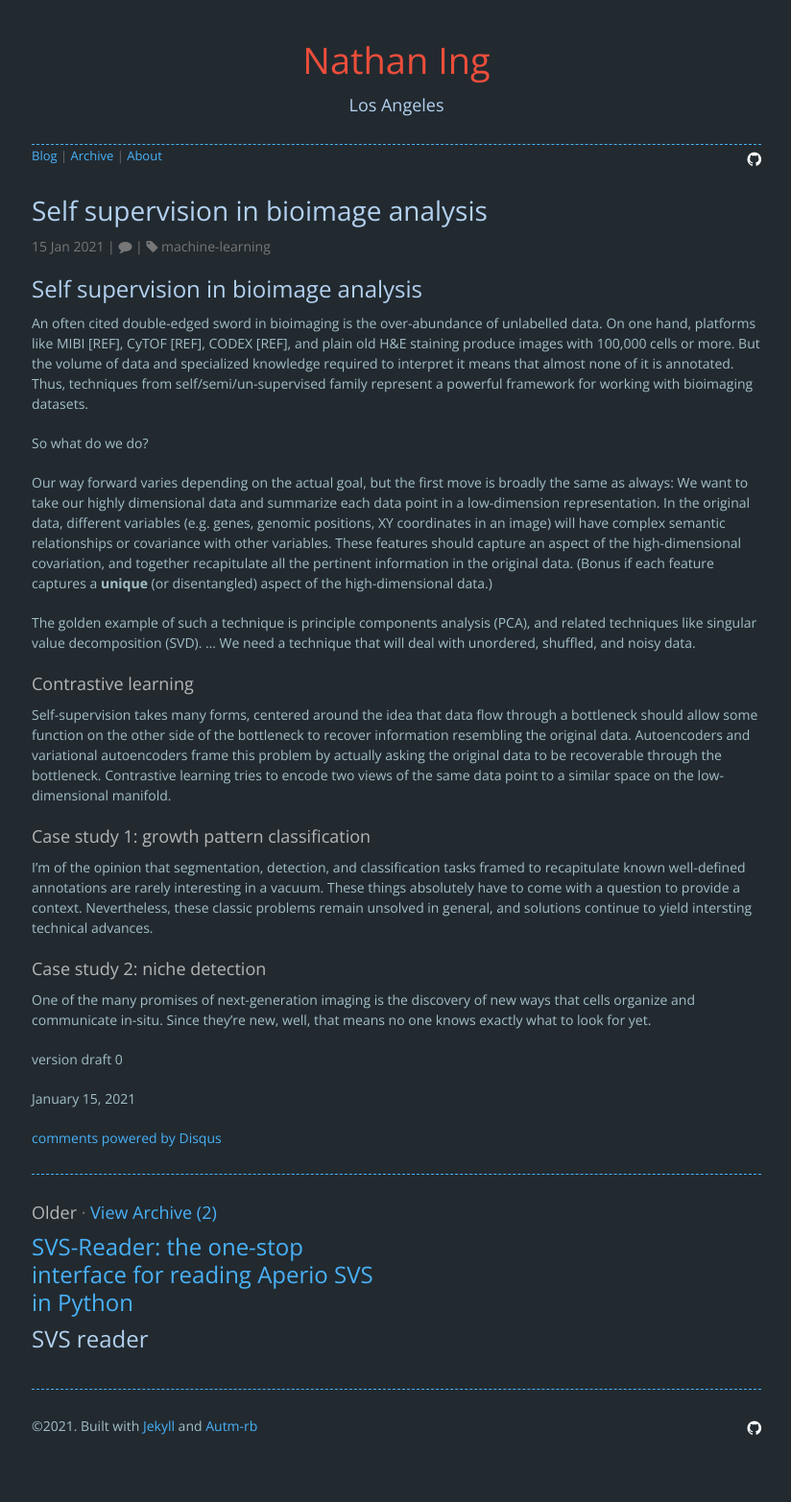
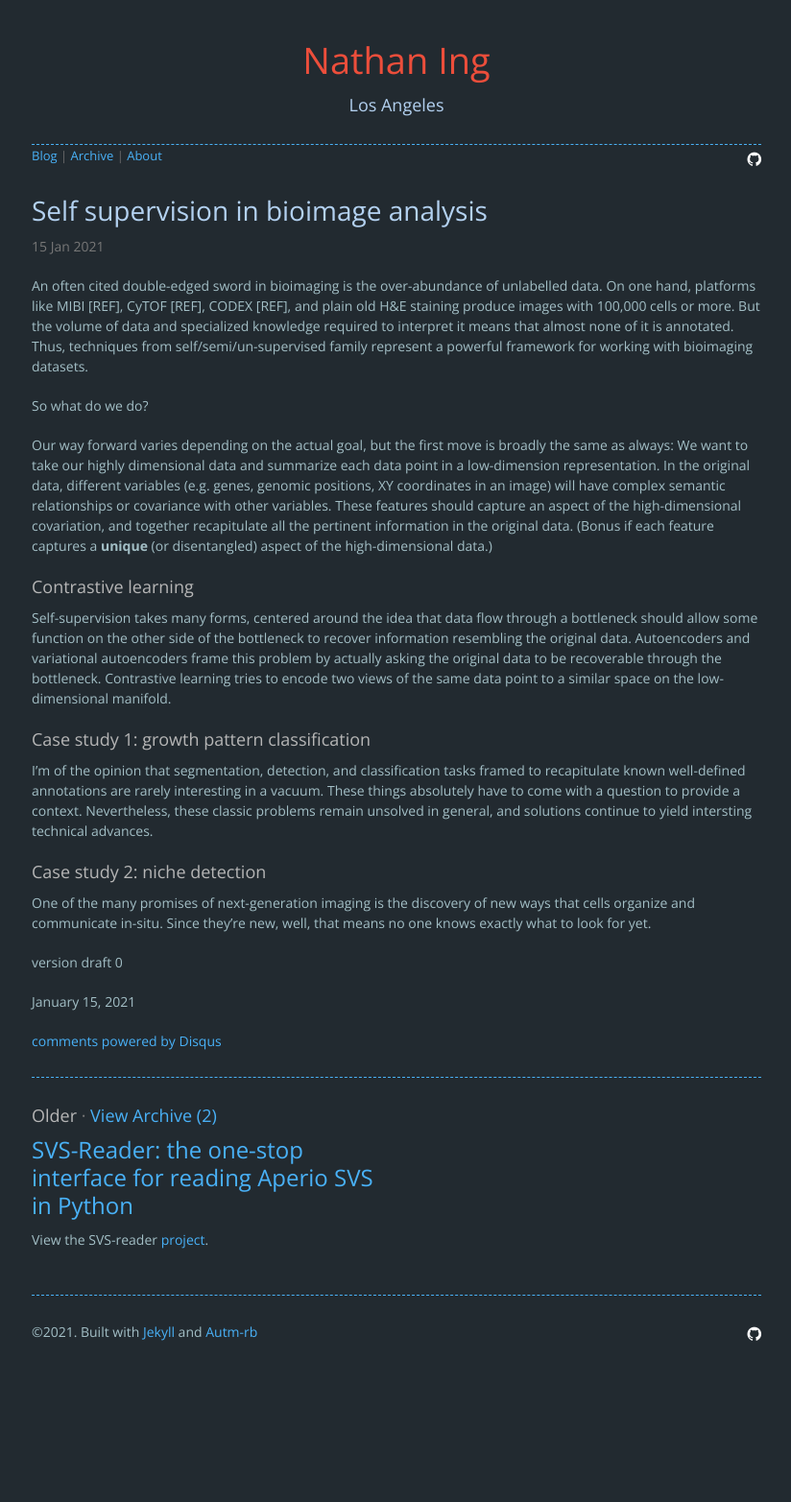
Before and after one commit to nathanin/nathanin.github.io, a Jekyll site: the page built from _posts/2021-01-15-selfsupervision.md, in a window 1280 px wide. Shown: the whole page at 96% size, without its empty margins (227-1051 px from the left). Built offline with Jekyll 4.4.1, drawn with Linux system fonts in a browser that asks for light colours; nearby versions of some CDN libraries; comment, search, counter and statistics services are not loaded; after the commit the page ends 1467 px from its top, so only the background shows below that.

Commit message:
Update about; change welcome image

```diff
--- a/_data/about.yml
+++ b/_data/about.yml
@@ -2,10 +2,8 @@
 
  I am an engineer interested in machine learning and I use software as a lens to view biology.
  From 2011-2014 I studied biomedical engineering at the University of Southern California.
- At USC I was enthralled by the neuroscience topics.
  In 2015 I went to work at Cedars Sinai Medical Center to develop in the new field of digital pathology.
- I work with machine learning to identify and predict the behavior of tumors using routinely stained tissues.
- While working on various projects, I've been able to study many topics in deep learning and statistical machine learning.
- Currently I'm looking for opportunities to study and apply causal reasoning to answer mechanistic questions from data.
+ I learn best from projects, and I've fortunately been required to learn about deep learning, statistical machine learning, and most recently graph analysis.
+ Currently I'm looking for opportunities to study and apply these tools to answer questions about tumor evolution and treatment response.
 
  [CV](/assets/nathan_ing_CV_githubio.pdf)
--- a/_data/theme.yml
+++ b/_data/theme.yml
@@ -2,14 +2,14 @@
 
 # remove excerpt from blog page
 # make it look compact (shows only title and date)
-compact: false
+compact: true
 
 # show posts navs
 show_post_navs: true
 
 # show this info in post header
-show_post_commets_count: true
-show_post_tags: true
+show_post_commets_count: false
+show_post_tags: false
 
 # customize max-width of the main content
 # 700px, 900px etc
--- a/_posts/2021-01-15-selfsupervision.md
+++ b/_posts/2021-01-15-selfsupervision.md
@@ -2,8 +2,6 @@
 title: "Self supervision in bioimage analysis"
 tags: [machine-learning]
 ---
-
-## Self supervision in bioimage analysis
 
 An often cited double-edged sword in bioimaging is the over-abundance of unlabelled data.
 On one hand, platforms like MIBI [REF], CyTOF [REF], CODEX [REF], and plain old H&E staining produce images with
@@ -41,8 +39,8 @@
 These features should capture an aspect of the high-dimensional covariation, and together recapitulate all the pertinent information in the original data.
 (Bonus if each feature captures a __unique__ (or disentangled) aspect of the high-dimensional data.)
 
-The golden example of such a technique is principle components analysis (PCA), and related techniques like singular value decomposition (SVD).
-... We need a technique that will deal with unordered, shuffled, and noisy data.
+<!-- The golden example of such a technique is principle components analysis (PCA), and related techniques like singular value decomposition (SVD).
+... We need a technique that will deal with unordered, shuffled, and noisy data.  -->
 
 ### Contrastive learning
 
--- a/index.html
+++ b/index.html
@@ -1,9 +1,10 @@
 ---
 layout: welcome
-welcome_img: "https://www.extremetech.com/wp-content/uploads/2016/07/abell-640x353.jpg"
+<!-- welcome_img: "https://www.extremetech.com/wp-content/uploads/2016/07/abell-640x353.jpg" -->
 ---
 
 <div class="text-center">
-  <img class="circular" src="{{page.welcome_img}}" >
+  <!-- <img class="circular" src="{{page.welcome_img}}" > -->
+  <img class="circular" src="assets/shuttle_512.png">
   <p><a href="mailto:ing.nathany@gmail.com">contact</a></p>
 </div>
```
Also changed, not shown: _posts/2018-11-17-svsreader.md (+0 -2 lines), assets/shuttle_512.png (added).
